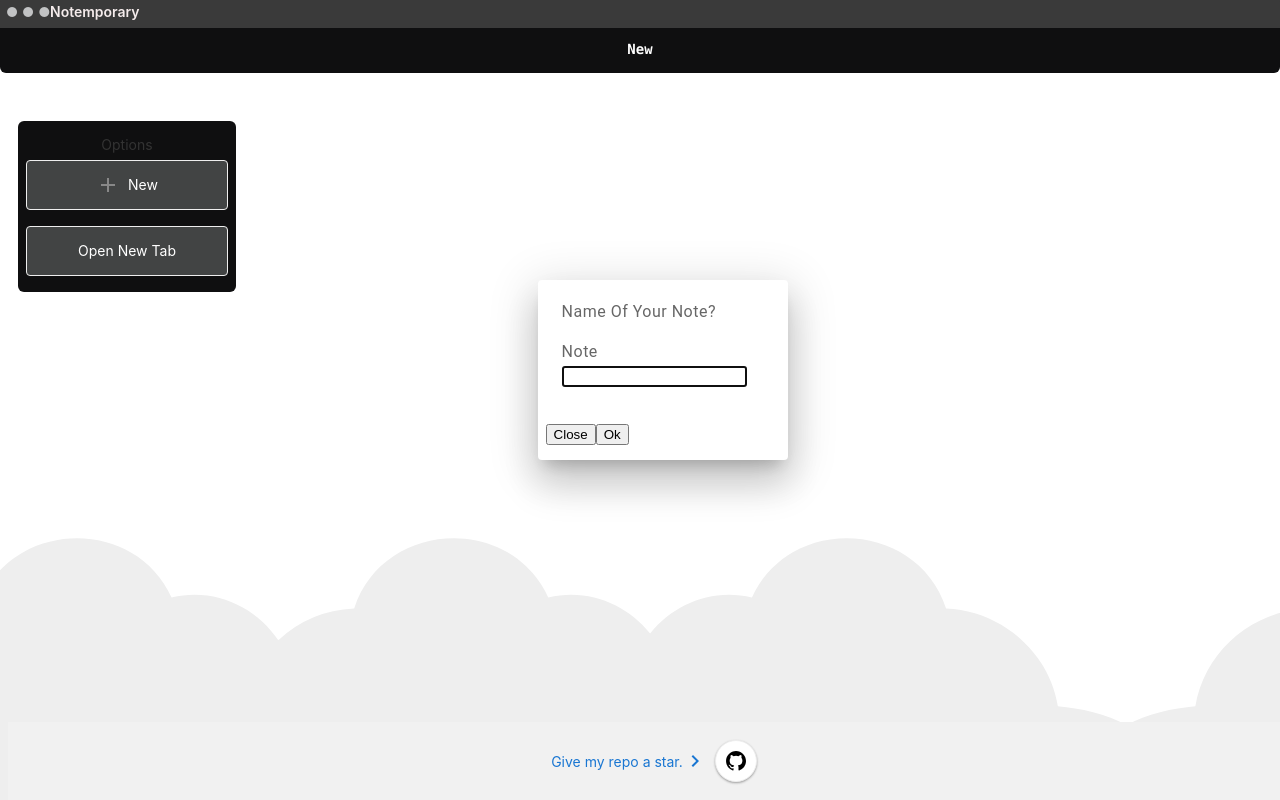
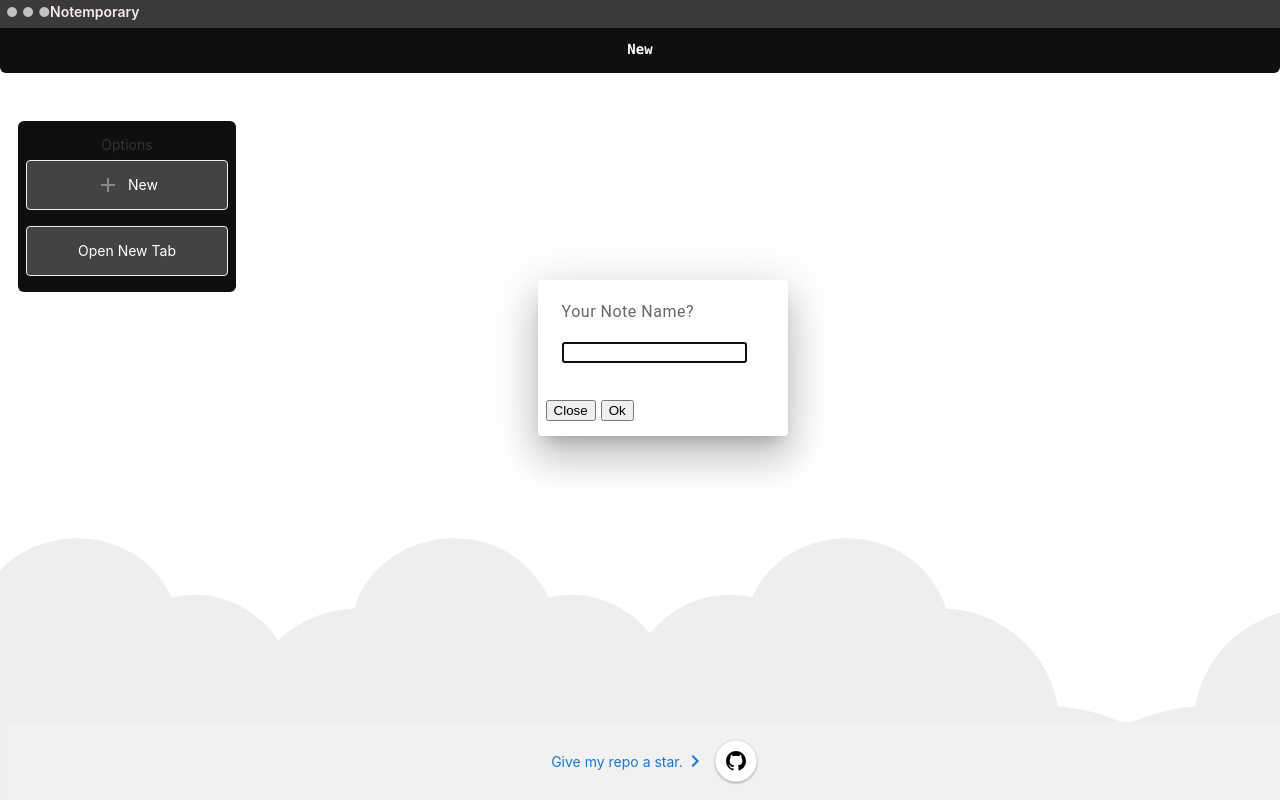
Before and after one commit to SaileshBK/Notemporary, an Angular app: page / in a window 1280 px wide. Both pictures are taken after a click on the button "New". Built offline with nearby package versions, Linux system fonts and the light colour scheme.

Commit message:
fix(update): Fixed dialog labels

```diff
--- a/src/app/shared/components/new-pad-dialog/new-pad-dialog.component.html
+++ b/src/app/shared/components/new-pad-dialog/new-pad-dialog.component.html
@@ -1,11 +1,10 @@
 <mat-dialog-content>
-  <p>Name Of Your Note?</p>
+  <p>Your Note Name?</p>
   <mat-form-field>
-    <mat-label>Note</mat-label>
     <input matInput [(ngModel)]="pickedNoteName">
   </mat-form-field>
 </mat-dialog-content>
 <mat-dialog-actions>
   <button mat-button [mat-dialog-close]="true">Close</button>
-  <button mat-button (click)="onOkClick()">Ok</button>
+  <button mat-button style="margin-left: 5px;" (click)="onOkClick()">Ok</button>
 </mat-dialog-actions>
```
